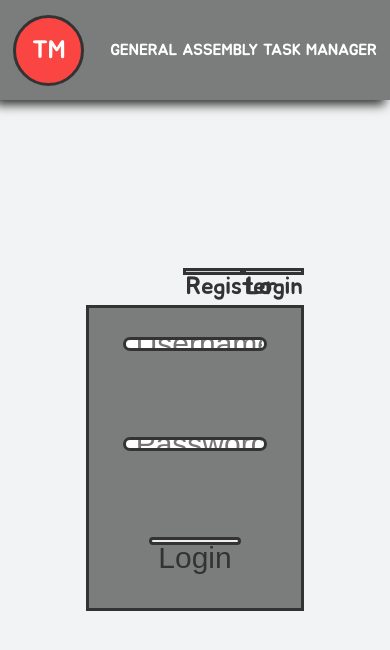
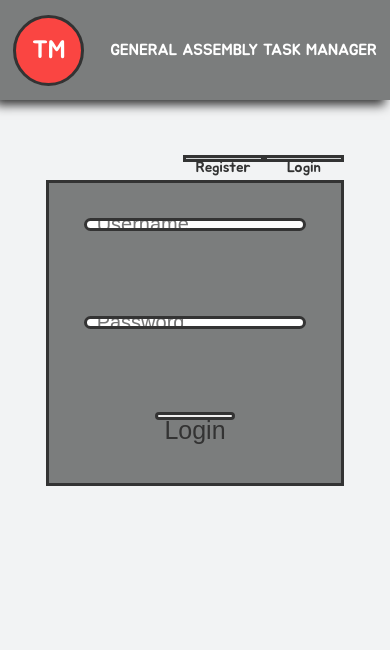
Before and after one commit to marietrull/Task_Manager_Project_3_API, a React (Create React App) app in the folder task-manager/: page / in a window 390 px wide. Shown: the top 650 px of the page. Built offline with nearby package versions, Linux system fonts and the light colour scheme.

Commit message:
rearranged logout button

```diff
--- a/task-manager/src/App.css
+++ b/task-manager/src/App.css
@@ -16,9 +16,7 @@ body {
 
 
 
-#logoutNone {
-  visibility: hidden;
-}
+
 .Header {
   display: flex;
   justify-content: space-around;
@@ -55,15 +53,28 @@ body {
 }
 
 #logoutButton {
-  border:3px solid #333;
+  border: 3px solid #333;
   font-size: 15px;
-  padding-left: 10px;
-  height: 15%;
-  width: 10%;
+  height: 30px;
+  width: 70px;
   float: right;
 }
 
 
+.assignmentField {
+  display: flex;
+  flex-direction: column;
+  justify-content: center;
+  height:600px;
+}
+
+.logoutContainer {
+  height: 20%;
+  order:0;
+  flex-direction: column;
+  align-self: flex-end;
+
+}
 
 
 
@@ -94,4 +105,13 @@ body {
   .HeadingContain {
     margin-right: 0px;
   }
+  .logoutContainer {
+    margin-top: -15px;
+    width: 100%;
+  }
+
+  #logoutButton {
+    font-size: 10px;
+    height: 27px;
+  }
 }
--- a/task-manager/src/App.js
+++ b/task-manager/src/App.js
@@ -86,6 +86,7 @@ class App extends Component {
 			credentials: 'include',
 		})
 
+
 		this.setState({
 			logged: false,
 			message: ''
@@ -95,9 +96,11 @@ class App extends Component {
 
 
 
+
+
   	render() {
 
-  		const logoutClass = this.state.logged ? 'logoutButton' : 'logoutNone'
+  		// const logoutClass = this.state.logged ? 'logoutButton' : 'logoutNone'
 
     	return (
     	  <div className="App">
@@ -114,19 +117,20 @@ class App extends Component {
     	  	</div>
 
 
-    	  	<button id={logoutClass} onClick={this.logout}> Logout </button>
+
 
     	  	{(this.state.message !== "" && !this.state.logged) ? <p> {this.state.message}</p> : null}
 
 
 
 
-    	  	{this.state.logged ? <HomeworkContainer /> : <LoginRegister loginAndRegister={this.loginAndRegister} registering={this.state.registering} changeRegistering={this.changeRegistering} hitEnter={this.hitEnter}/>}
+    	  	{this.state.logged ? <HomeworkContainer logout={this.logout}/> : <LoginRegister loginAndRegister={this.loginAndRegister} registering={this.state.registering} changeRegistering={this.changeRegistering} hitEnter={this.hitEnter}/>}
 
 
      	 </div>
     	);
   	}
 }
+// <button id={logoutClass} onClick={this.logout}> Logout </button>
 
 export default App;
--- a/task-manager/src/HomeworkContainer/index.js
+++ b/task-manager/src/HomeworkContainer/index.js
@@ -221,9 +221,14 @@ class HomeworkContainer extends Component {
 	}
 
 
+
 	render () {
 		return (
-			<div className="LogRegField">
+			<div className="assignmentField">
+
+				<div className="logoutContainer">
+					<button id="logoutButton" onClick={this.props.logout}> Logout </button>
+				</div>
 
 				<div className="MainTab">
 
--- a/task-manager/src/HomeworkContainer/style.css
+++ b/task-manager/src/HomeworkContainer/style.css
@@ -29,14 +29,13 @@
 	height: 70%;
 }
 
-@media(max-width: 375px) {
+@media(max-width: 415px) {
 	#homeworkContainer {
-		background-color: pink;
+
 		width: 75%;
-		margin-left: auto;
-		margin-right: auto;
-		padding: 40px;
 	}
+
+
 
 	.bodyContainer {
 		margin-left: auto;
@@ -44,7 +43,7 @@
 	}
 
 	.MainTab {
-		width: 90%;
+		width: 50%;
 	}
 
 }
--- a/task-manager/src/LoginRegister/style.css
+++ b/task-manager/src/LoginRegister/style.css
@@ -4,7 +4,7 @@
 	display: flex;
 	flex-direction: column;
 	justify-content: center;
-	border: 3px dotted #F2F3F4;
+	/*border: 3px dotted #F2F3F4;*/
 	height:600px;
 	margin-top:15px;
 }
@@ -52,7 +52,6 @@
 	flex-direction: column;
 	justify-content: space-around;
 	border:3px solid #333;
-
 	height: 300px;
 	width: 55%;
 	margin-left: auto;
@@ -89,15 +88,35 @@
 
 
 @media (max-width:415px){
-
-	.logRegField {
-		display: flex;
-		flex-direction: column;
-		justify-content: center;
-		border: 3px dotted #333;
-		height:100px;
-		margin-top:15px;
+	.LogRegContain {
+		height: 300px;
+		width:75%;
+	}
+	.InpPass {
+		width: 70%;
+		font-size: 20px;
+	}
+	.InpUser {
+		width: 70%;
+		font-size: 20px;
+	}
+	.TabContain {
+		width:calc(75% + 6px);
 	}
 
+	.LoginTab {
+		width: 25%;
+		font-size: 15px;
+	}
+	.RegisterTab {
+		width:25%;
+		font-size:15px;
+	}
+	.LogBtn {
+		font-size: 25px;
+	}
+	.LogRegField {
+		margin-top:-80px;
+	}
 
 }
```
